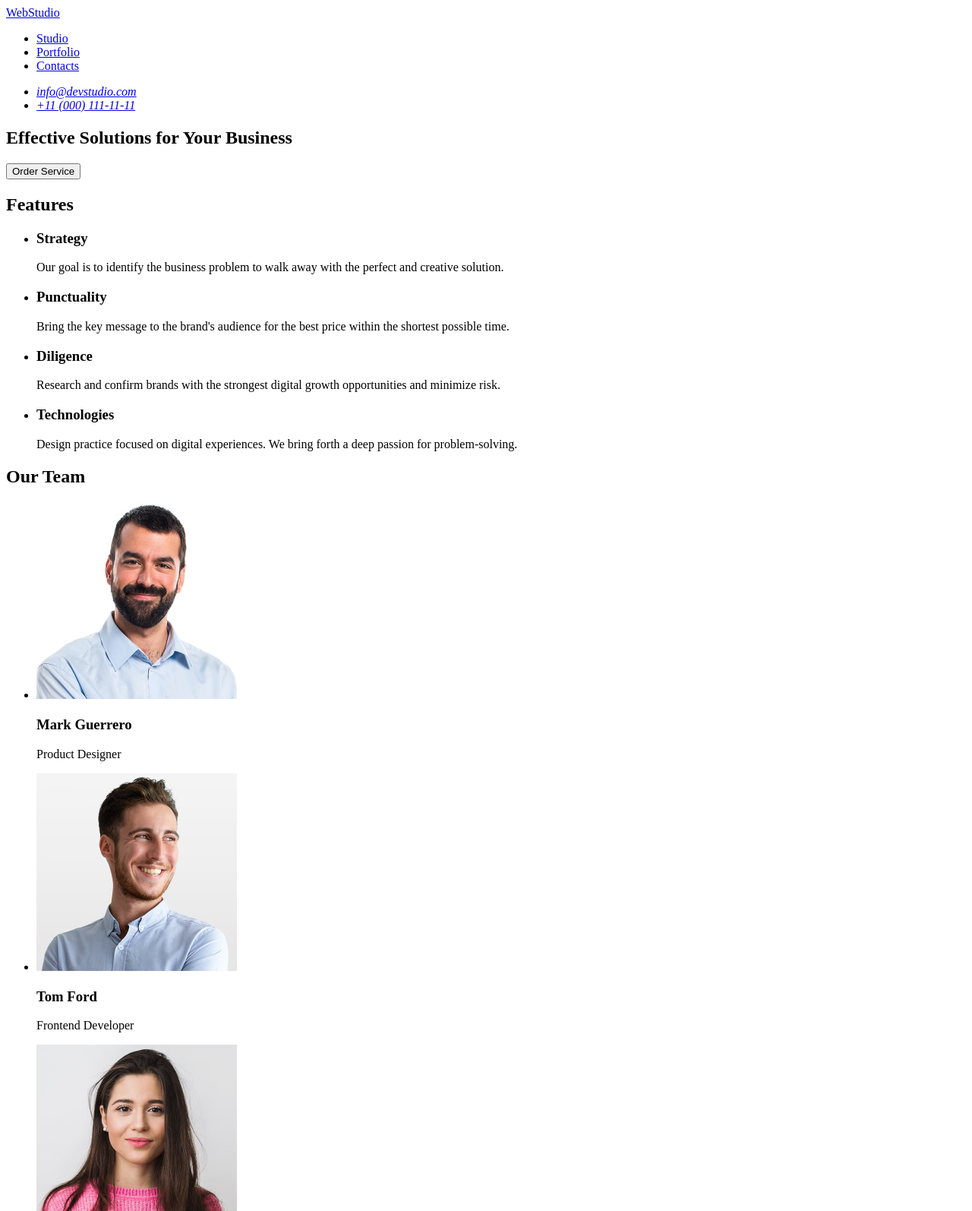
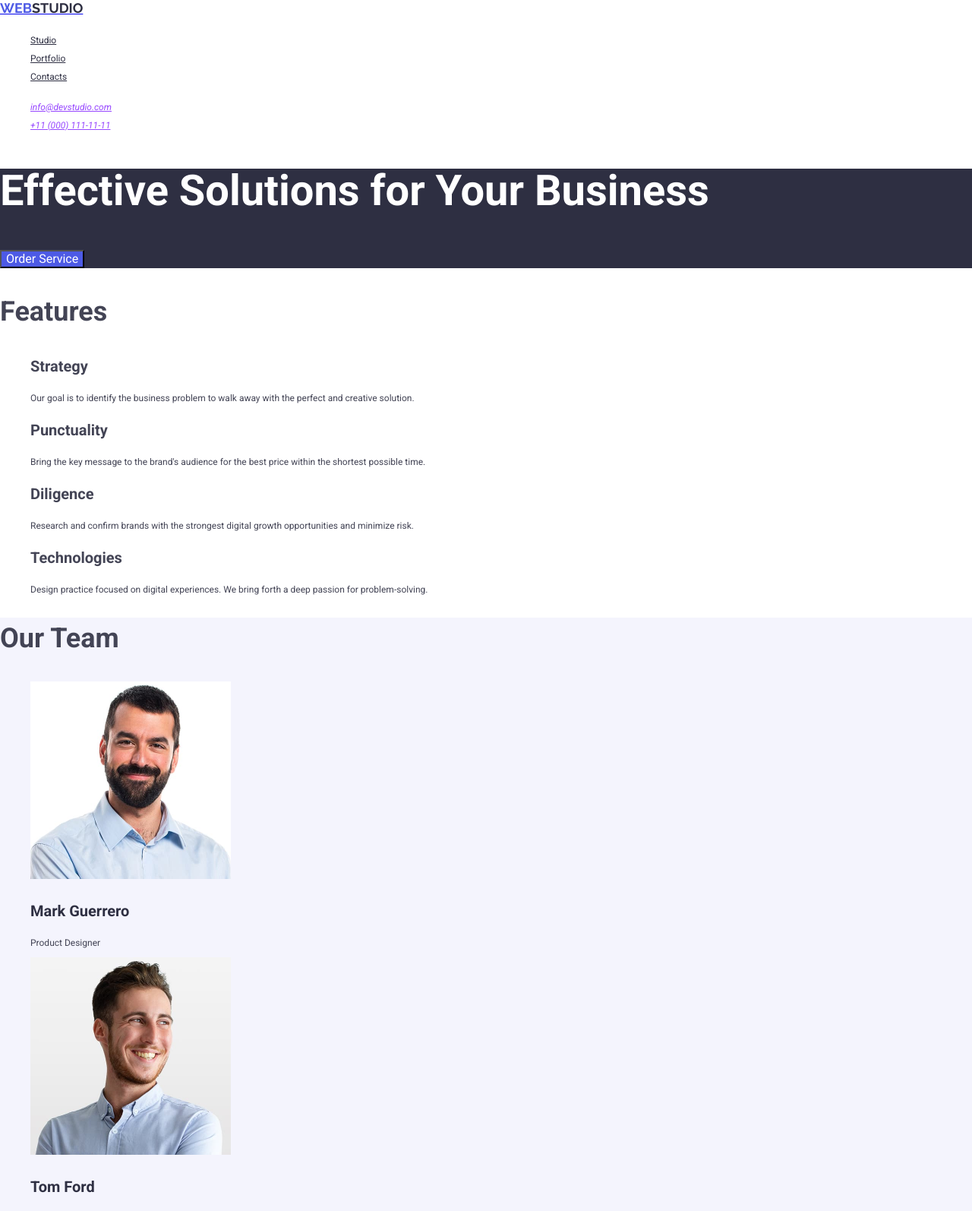
Before and after one commit to RomanKoka/goit-markup-hw-02, a plain HTML site: page index.html in a window 1280 px wide. Shown: the top 1594 px of the page at 76% size. Drawn offline with nearby package versions, Linux system fonts and the light colour scheme.

Commit message:
first commit

```diff
--- /dev/null
+++ b/css/styles.css
@@ -0,0 +1,125 @@
+body {
+  font-family: 'Roboto', 'Helvetica Neue', 'Verdana', 'Tahoma', sans-serif;
+  font-size: 16px;
+  line-height: 1.5;
+  letter-spacing: 2%;
+  color: #434455;
+}
+ul {
+  list-style-type: none;
+}
+h1 {
+  font-size: 56px;
+  line-height: 1.07;
+  color: #ffffff;
+}
+h2 {
+  font-size: 36px;
+}
+h3 {
+  font-weight: Medium;
+  font-size: 20px;
+}
+a {
+  font-size: 12px;
+  font-weight: Regular;
+  line-height: 1.33;
+  letter-spacing: 4%;
+  text-decoration: underline;
+}
+p {
+  font-size: 12px;
+  line-height: 1.17;
+  letter-spacing: 4%;
+}
+button {
+  font-weight: Medium;
+  letter-spacing: 4%;
+  color: #ffffff;
+  cursor: pointer;
+  background-color: #4d5ae5;
+}
+button:hover,
+button:focus {
+  color: #404bbf;
+}
+
+.header {
+}
+.header-nav {
+}
+.accent-logo-web {
+  font-family: Raleway;
+  font-weight: 700;
+  font-style: Bold;
+  font-size: 18px;
+  line-height: 21px;
+  letter-spacing: 3%;
+  text-transform: uppercase;
+  color: #4d5ae5;
+}
+.accent-logo-studio {
+  font-family: Raleway;
+  font-weight: 700;
+  font-style: Bold;
+  font-size: 18px;
+  line-height: 21px;
+  letter-spacing: 3%;
+  text-transform: uppercase;
+  color: #2e2f42;
+}
+.header-nav-list {
+}
+.header-nav-link {
+  color: #2e2f42;
+}
+.header-nav-link:hover,
+.header-nav-link:focus {
+  color: #404bbf;
+}
+
+.header-address-list {
+}
+.header-address-link {
+  color: #9747ff;
+}
+.header-address-link:hover,
+.header-address-link:focus {
+  color: #404bbf;
+}
+.main {
+}
+.main-section {
+  background-color: #2e2f42;
+}
+.page-title {
+}
+.main-section-button {
+}
+.features {
+}
+.features-title {
+}
+.features-list {
+}
+.ourteam {
+  background-color: #f4f4fd;
+}
+.ourteam-title {
+}
+.ourteam-list {
+}
+.ourteam-list-title {
+  color: #2e2f42;
+}
+.portfolio {
+}
+.portfolio-title {
+}
+.portfolio-list {
+}
+.footer {
+  background-color: #2e2f42;
+}
+.footer-link {
+}
--- a/index.html
+++ b/index.html
@@ -4,44 +4,67 @@
     <meta charset="UTF-8" />
     <meta name="viewport" content="width=device-width, initial-scale=1.0" />
     <title>Document</title>
+    <link
+      rel="stylesheet"
+      href="https://cdnjs.cloudflare.com/ajax/libs/modern-normalize/3.0.1/modern-normalize.css"
+      integrity="sha512-gnAN+RgTMylunXI7AMg+PtcUGpKZFkZJoFIkAWvdPFRrFJz3p2tx4+9xbjILRfN7CzoViMgS8vSf06fSQzWZjA=="
+      crossorigin="anonymous"
+      referrerpolicy="no-referrer"
+    />
+    <link rel="preconnect" href="https://fonts.googleapis.com" />
+    <link rel="preconnect" href="https://fonts.gstatic.com" crossorigin />
+    <link
+      href="https://fonts.googleapis.com/css2?family=Raleway:ital,wght@0,700;1,700&family=Roboto:ital,wdth,wght@0,75..100,100..900;1,75..100,100..900&display=swap"
+      rel="stylesheet"
+    />
+    <link rel="stylesheet" href="./css/styles.css" />
   </head>
 
   <body>
-    <header>
-      <nav>
-        <a href="./index.html">WebStudio</a>
-        <ul>
+    <header class="header">
+      <nav class="header-nav">
+        <a href="./index.html"
+          ><span class="accent-logo-web">Web</span
+          ><span class="accent-logo-studio">Studio</span></a
+        >
+        <ul class="header-nav-list">
           <li>
-            <a href="./index.html">Studio</a>
+            <a href="./index.html" class="header-nav-link">Studio</a>
           </li>
           <li>
-            <a href="./index.html">Portfolio</a>
+            <a href="./index.html" class="header-nav-link">Portfolio</a>
           </li>
           <li>
-            <a href="./index.html">Contacts</a>
+            <a href="./index.html" class="header-nav-link">Contacts</a>
           </li>
         </ul>
       </nav>
 
       <address>
-        <ul>
+        <ul class="header-address-list">
           <li>
-            <a href="mailto:info@devstudio.com">info@devstudio.com</a>
+            <a href="mailto:info@devstudio.com" class="header-address-link"
+              >info@devstudio.com</a
+            >
           </li>
-          <li><a href="tel:+110001111111">+11 (000) 111-11-11</a></li>
+          <li>
+            <a href="tel:+110001111111" class="header-address-link"
+              >+11 (000) 111-11-11</a
+            >
+          </li>
         </ul>
       </address>
     </header>
 
-    <main>
-      <section>
-        <h1>Effective Solutions for Your Business</h1>
-        <button type="button">Order Service</button>
+    <main class="main">
+      <section class="main-section">
+        <h1 class="page-title">Effective Solutions for Your Business</h1>
+        <button type="button" class="main-section-button">Order Service</button>
       </section>
 
-      <section>
-        <h2>Features</h2>
-        <ul>
+      <section class="features">
+        <h2 class="features-title">Features</h2>
+        <ul class="features-list">
           <li>
             <h3>Strategy</h3>
             <p>
@@ -73,34 +96,102 @@
         </ul>
       </section>
 
-      <section>
-        <h2>Our Team</h2>
-        <ul>
+      <section class="ourteam">
+        <h2 class="ourteam-title">Our Team</h2>
+        <ul class="ourteam-list">
           <li>
             <img src="./images/img-3.jpg" alt="foto" width="264" height="260" />
-            <h3>Mark Guerrero</h3>
+            <h3 class="ourteam-list-title">Mark Guerrero</h3>
             <p>Product Designer</p>
           </li>
           <li>
             <img src="./images/img-2.jpg" alt="foto" width="264" height="260" />
-            <h3>Tom Ford</h3>
+            <h3 class="ourteam-list-title">Tom Ford</h3>
             <p>Frontend Developer</p>
           </li>
           <li>
             <img src="./images/img-1.jpg" alt="foto" width="264" height="260" />
-            <h3>Camila Garcia</h3>
+            <h3 class="ourteam-list-title">Camila Garcia</h3>
             <p>Marketing</p>
           </li>
           <li>
             <img src="./images/img.jpg" alt="foto" width="264" height="260" />
-            <h3>Daniel Wilson</h3>
+            <h3 class="ourteam-list-title">Daniel Wilson</h3>
             <p>UI Designer</p>
           </li>
         </ul>
       </section>
+      <section class="portfolio">
+        <h2 class="portfolio-title">Our Portfolio</h2>
+        <ul class="portfolio-list">
+          <li>
+            <img
+              src="./images/our_portfolio/img1.jpg"
+              alt="picture"
+              width="360"
+              height="300"
+            />
+            <h3>Banking App</h3>
+            <p>App</p>
+          </li>
+          <li>
+            <img
+              src="./images/our_portfolio/img2.jpg"
+              alt="picture"
+              width="360"
+              height="300"
+            />
+            <h3>Cashless Payment</h3>
+            <p>Marketing</p>
+          </li>
+          <li>
+            <img
+              src="./images/our_portfolio/img3.jpg"
+              alt="picture"
+              width="360"
+              height="300"
+            />
+            <h3>Meditaion App</h3>
+            <p>App</p>
+          </li>
+          <li>
+            <img
+              src="./images/our_portfolio/img4.jpg"
+              alt="picture"
+              width="360"
+              height="300"
+            />
+            <h3>Taxi Service</h3>
+            <p>Marketing</p>
+          </li>
+          <li>
+            <img
+              src="./images/our_portfolio/img5.jpg"
+              alt="picture"
+              width="360"
+              height="300"
+            />
+            <h3>Screen Illustrations</h3>
+            <p>Design</p>
+          </li>
+          <li>
+            <img
+              src="./images/our_portfolio/img6.jpg"
+              alt="picture"
+              width="360"
+              height="300"
+            />
+            <h3>Online Courses</h3>
+            <p>Marketing</p>
+          </li>
+        </ul>
+      </section>
     </main>
-    <footer>
-      <a href="./index.html">WebStudio</a>
+    <footer class="footer">
+      <a href="./index.html"
+        ><span class="accent-logo-web">Web</span
+        ><span class="accent-logo-studio">Studio</span></a
+      >
       <p>
         Increase the flow of customers and sales for your business with digital
         marketing & growth solutions.
```
Also changed, not shown: images/our_portfolio/img1.jpg (added), images/our_portfolio/img2.jpg (added), images/our_portfolio/img3.jpg (added), images/our_portfolio/img4.jpg (added), images/our_portfolio/img5.jpg (added), images/our_portfolio/img6.jpg (added).
